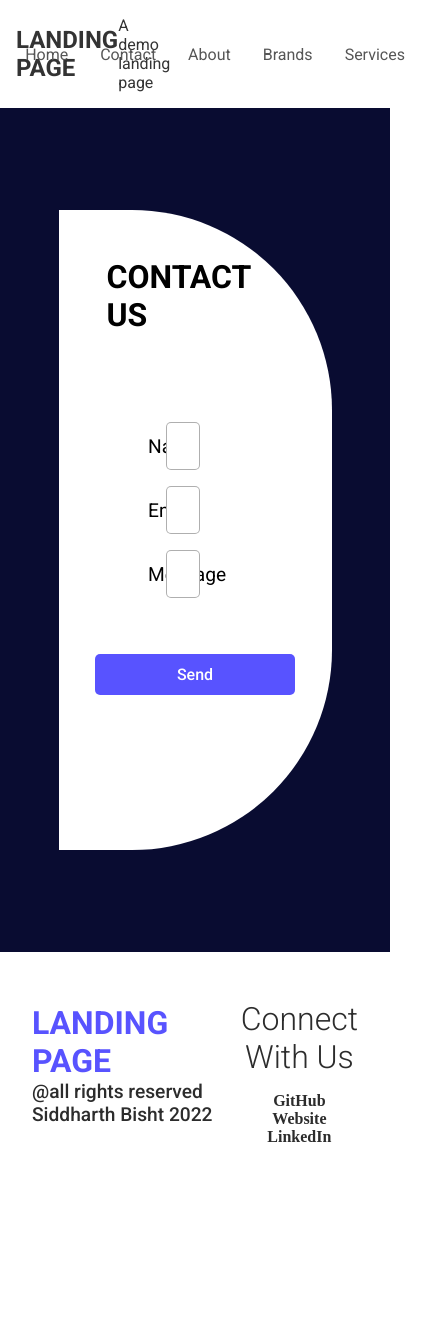
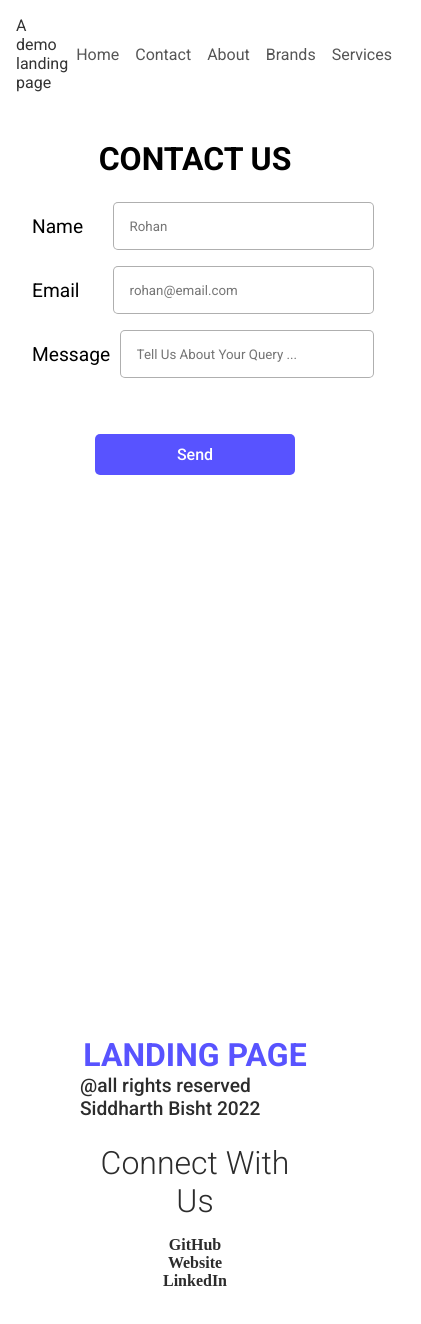
Before and after one commit to OfficialSiddharthBisht/react-projects, a React (Create React App) app in the folder project-1-landing-page/: page /contact in a window 390 px wide. Shown: the top 1324 px of the page, 421 px wide, since content can reach past the window. Before the commit the page ends 1152 px from the top, so only its background shows below. Built offline with nearby package versions, Linux system fonts and the light colour scheme.

Commit message:
feat: made the site responsive

```diff
--- a/project-1-landing-page/src/styles/mediaquery.scss
+++ b/project-1-landing-page/src/styles/mediaquery.scss
@@ -0,0 +1,90 @@
+@import "colors.scss";
+@media screen and (max-width:820px){
+    .home3{
+        height: 130vh;
+        >div{
+            height: 120vh;
+        }
+    }
+    .contact > main{
+        height: 100vh;
+        width: 100%;
+        border-radius: 0%;
+    }
+    h1{
+        text-align: center;
+
+    }
+}
+
+@media screen and (max-width:700px){
+    nav{
+        > h1{
+            display: none;
+        }
+        >main{
+            width: 100%;
+            justify-content: center;
+        >a{
+                margin: 0.5rem;
+            }
+        }
+    }
+    .home main{
+        align-items: center;
+        > h1{
+            font: 400 3rem $text1;
+        }
+    }
+    .home2{
+        height: 120vh;
+        flex-direction: column;
+        img{
+            width: 100%;
+        }
+        div{
+            width: 100%;
+        }
+    }
+    .home3{
+        height: 120vh;
+        > div{
+            text-align: center;
+            width: 100%;
+            border-radius: 0;
+            > p {
+                padding: 5rem 2rem;
+                font-size: 0.9rem;
+                line-height: 120%;
+            }
+        }
+    }
+    .home4{
+        align-items: center;
+        > div{
+            border-radius: 0;
+            width: 100%;
+            height: unset;
+        }
+    }
+    .contact > main{
+        padding: 1rem;
+        h1{
+            margin: 1rem;
+        }
+        >form{
+            margin: 0%;
+            >div{
+                width: 100%;
+            }
+        }
+    }
+    footer{
+        height: 50vh;
+        grid-template-columns: 1fr;
+        padding: 5rem;
+        > div{
+            align-items: center;
+        }
+    }
+}
```
